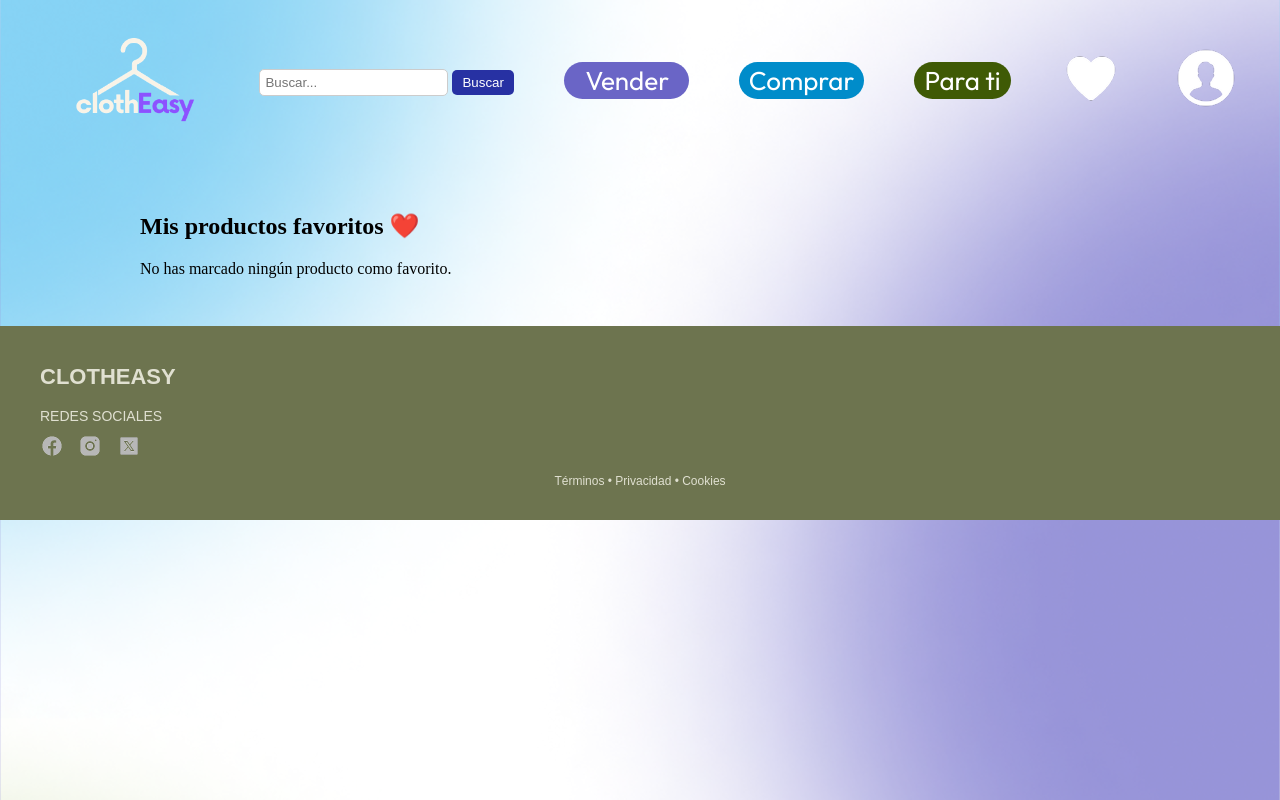
After one commit to DaBriNan/clothEasyW, a PHP site: page /pages/meGusta.html in a window 1280 px wide. The commit adds this page. Run offline with PHP 8.4, Linux system fonts and the light colour scheme.

Commit message:
Me gusta
implementacion de la pagina me gusta

```diff
--- a/assets/estilos/vender.css
+++ b/assets/estilos/vender.css
@@ -31,7 +31,9 @@ body{
     width: 100%;
     background-color: rgba(153, 45, 45, 0.0);
     padding: 5px 10px;
-    gap: 50px;
+    gap: 75px;
+
+
 }
 
 .Titulo {
--- /dev/null
+++ b/assets/js/favoritos.js
@@ -0,0 +1,20 @@
+document.addEventListener("DOMContentLoaded", () => {
+    const contenedor = document.getElementById("listaFavoritos");
+    const favoritos = JSON.parse(sessionStorage.getItem("favoritos")) || [];
+
+    if (favoritos.length === 0) {
+        contenedor.innerHTML = "<p>No has marcado ningún producto como favorito.</p>";
+        return;
+    }
+
+    favoritos.forEach(prod => {
+        const div = document.createElement("div");
+        div.classList.add("producto");
+        div.innerHTML = `
+            <img src="${prod.imagen}" alt="${prod.nombre}">
+            <h3>${prod.nombre}</h3>
+            <p>$${prod.precio} MXN</p>
+        `;
+        contenedor.appendChild(div);
+    });
+});
--- /dev/null
+++ b/assets/js/meGusta.js
@@ -0,0 +1,17 @@
+document.addEventListener("DOMContentLoaded", () => {
+    const botonesMeGusta = document.querySelectorAll(".btn-megusta");
+
+    botonesMeGusta.forEach((btn, index) => {
+        btn.addEventListener("click", () => {
+            const producto = productos[index];
+            let favoritos = JSON.parse(sessionStorage.getItem("favoritos")) || [];
+
+            const existe = favoritos.find(p => p.id === producto.id);
+            if (!existe) {
+                favoritos.push(producto);
+                sessionStorage.setItem("favoritos", JSON.stringify(favoritos));
+                btn.classList.add("activo");
+            }
+        });
+    });
+});
--- a/pages/compras.html
+++ b/pages/compras.html
@@ -28,6 +28,12 @@
         </a>
 
     </header>
+    <ul class="lista-horizontal">
+        <li>Hombre</li>
+        <li>Mujer</li>
+        <li>Sneakers</li>
+        <li>Top Marcas</li>
+    </ul>
 </head>
 
 <body>
--- /dev/null
+++ b/pages/meGusta.html
@@ -0,0 +1,79 @@
+<!DOCTYPE html>
+<html lang="es">
+<head>
+  <meta charset="UTF-8">
+  <title>Mis Favoritos - ClothEasy</title>
+  <link rel="stylesheet" href="/assets/estilos/clotheS.css">
+  <link rel="icon" type="image/x-icon" href="/assets/img/faviconClo.png">
+  <link href="https://fonts.googleapis.com/css2?family=Outfit:wght@300;400;600;700&display=swap" rel="stylesheet">
+  <style>
+    .favoritos-container {
+      padding: 2rem;
+      max-width: 1000px;
+      margin: auto;
+    }
+    .producto {
+      display: flex;
+      align-items: center;
+      border: 1px solid #ddd;
+      padding: 1rem;
+      margin-bottom: 1rem;
+      border-radius: 10px;
+      gap: 1rem;
+      background-color: #f8f8f8;
+    }
+    .producto img {
+      width: 100px;
+      border-radius: 10px;
+    }
+  </style>
+</head>
+<body>
+
+  <header class="barra-menu">
+    <a href="/index.html">
+      <img src="/assets/img/logoFinal.png" class="imgMenu" alt="Inicio">
+    </a>
+    <div class="barra">
+      <form class="search-bar" action="/buscar" method="get">
+        <input type="text" placeholder="Buscar..." name="q">
+        <button type="submit">Buscar</button>
+      </form>
+    </div>
+    <a href="/pages/vender.html" class="vender"><span class="texto">Vender</span></a>
+    <a href="/pages/compras.html" class="comprar"><span class="textoc">Comprar</span></a>
+    <a href="/pages/paraTi.html" class="paraTi"><span class="textop">Para ti</span></a>
+    <div class="meGusta">
+      <img src="/assets/img/Heart.png" alt="meGusta" class="imagen">
+    </div>
+    <a href="/pages/login.html" class="user">
+      <img src="/assets/img/user.png" alt="login" class="imagen">
+    </a>
+  </header>
+
+  <div class="favoritos-container">
+    <h2>Mis productos favoritos ❤️</h2>
+    <div id="listaFavoritos"></div>
+  </div>
+
+  <footer class="footer">
+    <div class="footer-container">
+      <div class="footer-logo">
+        <h2>CLOTHEASY</h2>
+        <p>REDES SOCIALES</p>
+        <div class="social-icons">
+          <img src="/assets/img/facebook.png" alt="Facebook">
+          <img src="/assets/img/instagram.png" alt="Instagram">
+          <img src="/assets/img/x.png" alt="Email">
+        </div>
+      </div>
+    </div>
+    <div class="footer-bottom">
+      <p>Términos • Privacidad • Cookies</p>
+    </div>
+  </footer>
+
+  <script src="/assets/js/favoritos.js"></script>
+  <script src="/assets/js/meGusta.js"></script>
+</body>
+</html>
```
Also changed, not shown: assets/estilos/clotheS.css (+7 -24 lines), assets/estilos/compras.css (+8 -3 lines), assets/js/favs.js (added, +33 -0 lines), assets/js/productos.js (added, +8 -0 lines), index.html (+16 -10 lines).
